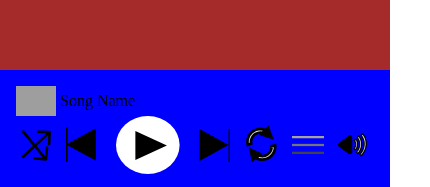
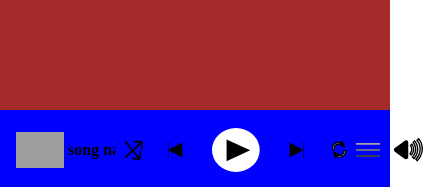
Before and after one commit to Deba1232/music-player, a React (Vite) app: page / in a window 390 px wide. Shown: the part 654-841 px from the top of the page, 430 px wide, since content can reach past the window. Built offline with nearby package versions, Linux system fonts and the light colour scheme; grey boxes are pictures that could not be loaded.

Commit message:
stylized controls

```diff
--- a/src/components/Controls/Controls.css
+++ b/src/components/Controls/Controls.css
@@ -1,9 +1,8 @@
 .controls{
-    max-width: 100vw;
+    position: relative;
     display: flex;
     justify-content: space-between;
     align-items: center;
-    flex-wrap: wrap;
     padding: 1rem;
 }
 
@@ -12,9 +11,26 @@
     align-items: center;
     gap: 0.25rem;
 }
+.controls div.left img{
+    width: 4rem;
+}
+.controls div.left .song-name__container{
+    width: 4rem;
+    /* overflow-x: scroll; */
+    white-space: nowrap;
+}
+.controls div.left .song-name__container::-webkit-scrollbar{
+    display: none;
+}
+.controls div.left .song-name{
+
+}
 
 .controls div.center{
+    width: 20rem;
+    flex-shrink: 0;
     display: flex;
+    justify-content: space-around;
     align-items: center;
     gap: 0.625rem;
 }
@@ -47,9 +63,47 @@
     width: 2.5rem;
 }
 
+.controls img.play{
+    /* display: none; */
+}
 .controls img.pause{
     display: none;
+}
+.controls img.volume{
+    /* display: none; */
 }
 .controls img.mute{
     display: none;
 }
+
+@media (max-width: 600px){
+    .controls div.left img{
+        width: 3rem;
+    }
+    .controls div.left .song-name__container{
+        width: 3rem;
+        overflow-x: scroll;
+    }
+
+    .controls div.center{
+        width: 15rem;
+    }
+
+    .controls div.center .play,
+    .controls div.center .pause{
+        width: 3rem;
+    }
+
+    .controls div.right .playlist{
+        width: 1.5rem;
+    }
+
+    .controls img{
+        width: 1.2rem;
+    }
+}
+@media (max-width: 800px){
+    .controls div.left .song-name__container{
+        overflow-x: scroll;
+    }
+}
--- a/src/components/Controls/Controls.jsx
+++ b/src/components/Controls/Controls.jsx
@@ -23,7 +23,11 @@ function Controls () {
                     alt="Album Image"
 
                   />
-                  <span className='song-name'>Song Name</span>
+
+                  <div className='song-name__container'>
+                    <h4 className='song-name'>song names</h4>
+                  </div>
+
             </div>
 
             <div className='center'>
```
